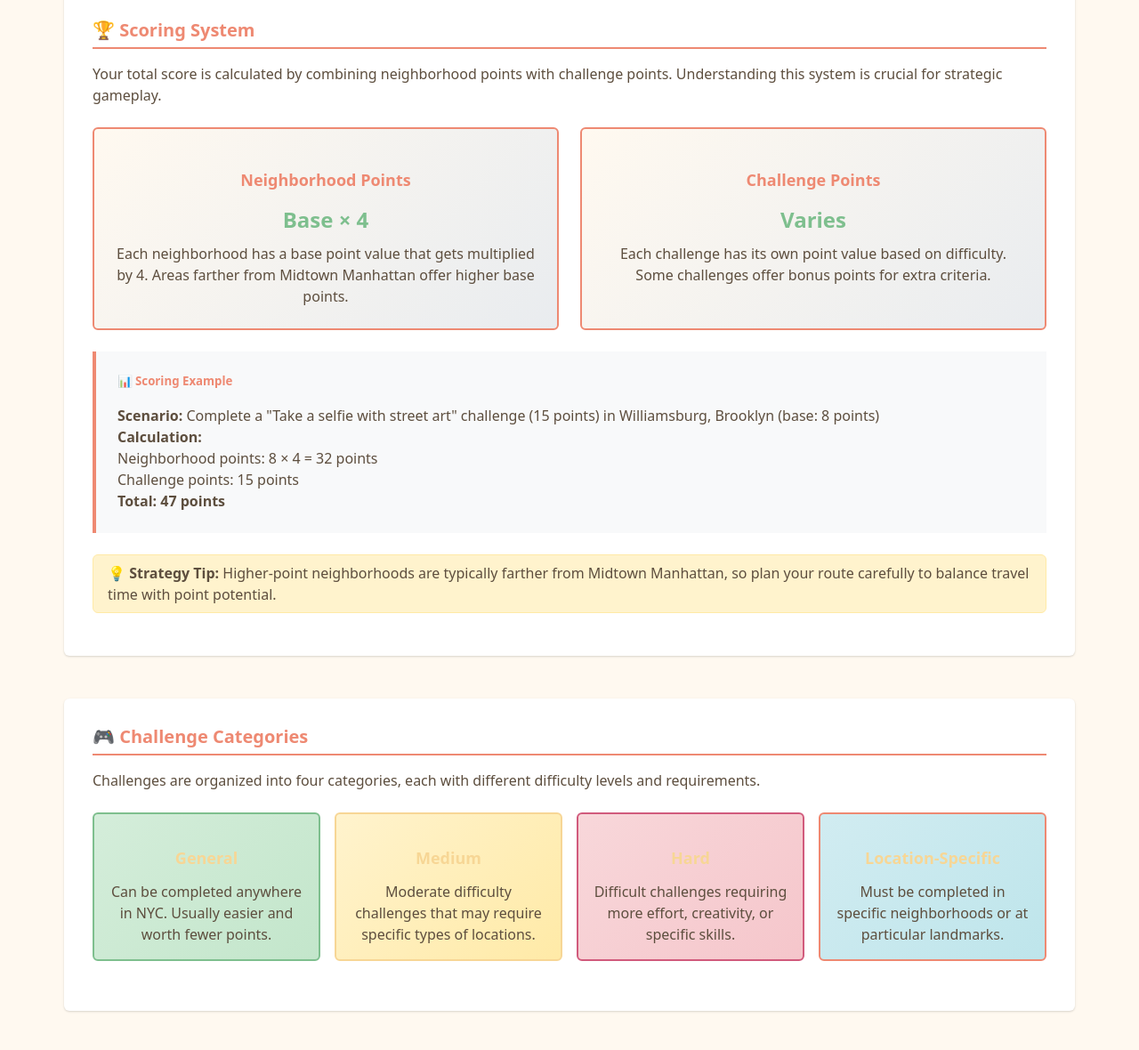
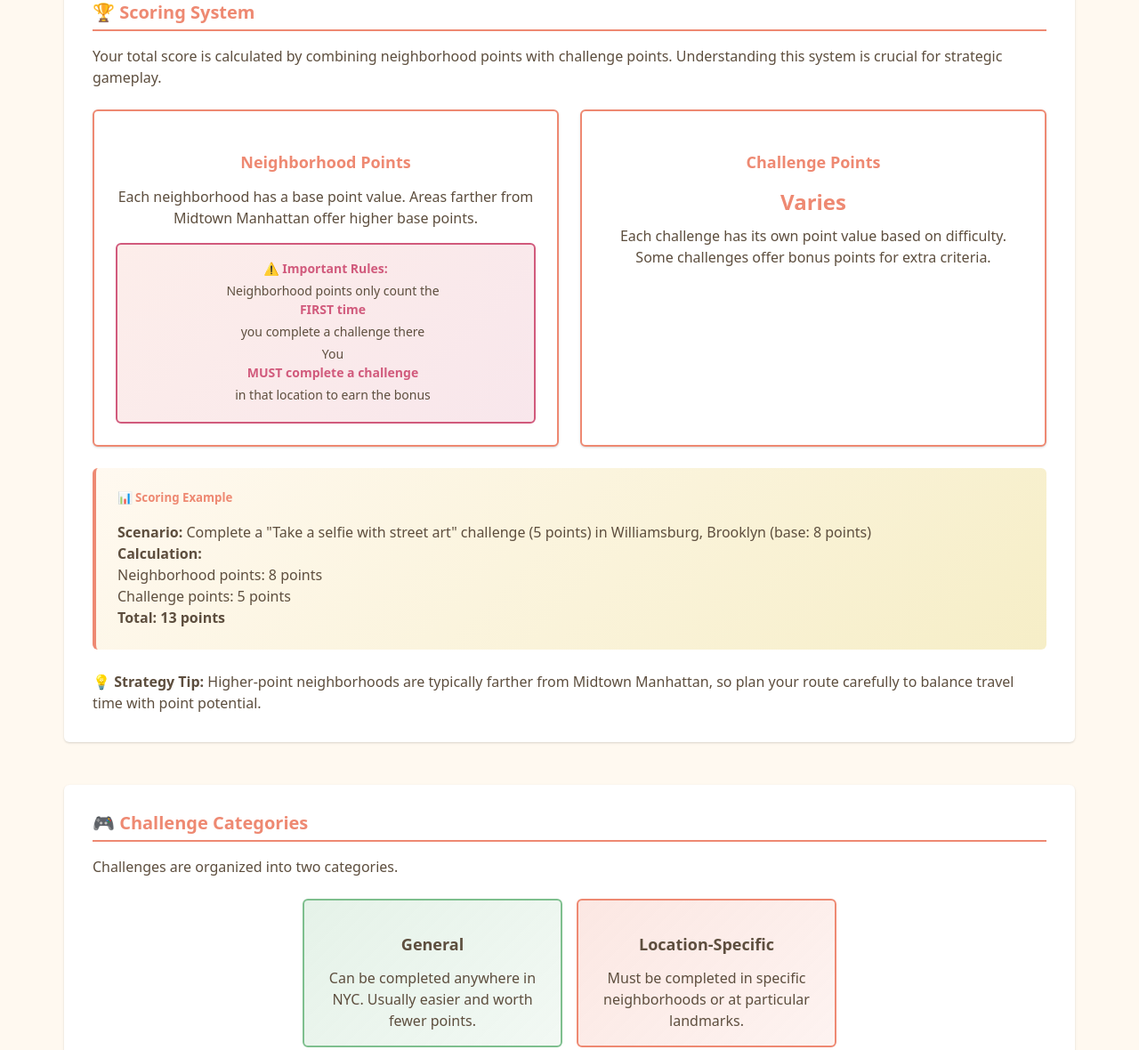
Before and after one commit to lmiller36/JetLagNYC, a plain HTML site: page pages/rules.html in a window 1280 px wide. Shown: the part 1203-2383 px from the top of the page at 89% size. Drawn offline with Linux system fonts and the light colour scheme; a script that the page names is missing.

Commit message:
updated rules and generated markdown

```diff
--- a/css/main.css
+++ b/css/main.css
@@ -1047,3 +1047,36 @@ User Info Styles */
         display: none;
     }
 }
+
+/* Rules Note Box (inside scoring cards) */
+.rules-note {
+    background: linear-gradient(135deg, rgba(238, 137, 114, 0.15), rgba(209, 90, 124, 0.15));
+    border: 2px solid var(--danger-color);
+    border-radius: var(--border-radius);
+    padding: var(--spacing-md);
+    margin-top: var(--spacing-md);
+    font-size: var(--font-size-sm);
+}
+
+.rules-note strong {
+    color: var(--danger-color);
+    display: block;
+    margin-bottom: var(--spacing-xs);
+}
+
+.rules-note ul {
+    margin: var(--spacing-xs) 0 0 var(--spacing-md);
+    padding: 0;
+}
+
+.rules-note li {
+    margin: var(--spacing-xs) 0;
+    line-height: 1.5;
+}
+
+@media (max-width: 768px) {
+    .rules-note {
+        padding: var(--spacing-sm);
+        font-size: 0.8125rem;
+    }
+}
--- a/pages/rules.html
+++ b/pages/rules.html
@@ -11,8 +11,8 @@
     <style>
         /* Rules page specific styles */
         .rules-hero {
-            background: linear-gradient(135deg, var(--warning-color), #e0a800);
-            color: var(--dark-color);
+            background: linear-gradient(135deg, var(--primary-color), var(--secondary-color));
+            color: var(--white);
             padding: var(--spacing-2xl) 0;
             text-align: center;
         }
@@ -28,6 +28,7 @@
             max-width: 600px;
             margin-left: auto;
             margin-right: auto;
+            opacity: 0.95;
         }
 
         .rules-content {
@@ -39,7 +40,7 @@
         }
 
         .rules-card {
-            background-color: var(--white);
+            background-color: var(--card-bg);
             border-radius: var(--border-radius);
             box-shadow: var(--box-shadow);
             padding: var(--spacing-xl);
@@ -55,7 +56,7 @@
         }
 
         .rules-card h4 {
-            color: var(--secondary-color);
+            color: var(--dark-color);
             font-size: var(--font-size-lg);
             margin: var(--spacing-lg) 0 var(--spacing-md) 0;
         }
@@ -67,7 +68,7 @@
 
         .rules-list li {
             padding: var(--spacing-sm) 0;
-            border-bottom: 1px solid #eee;
+            border-bottom: 1px solid var(--accent-warm);
             position: relative;
             padding-left: var(--spacing-xl);
         }
@@ -91,11 +92,12 @@
         }
 
         .scoring-card {
-            background: linear-gradient(135deg, var(--light-color), #e9ecef);
+            background: var(--card-bg);
             border: 2px solid var(--primary-color);
             border-radius: var(--border-radius);
             padding: var(--spacing-lg);
             text-align: center;
+            box-shadow: var(--box-shadow);
         }
 
         .scoring-card h4 {
@@ -103,31 +105,28 @@
             margin-bottom: var(--spacing-md);
         }
 
+        .scoring-card p {
+            color: var(--dark-color);
+        }
+
         .points-display {
             font-size: var(--font-size-2xl);
             font-weight: bold;
-            color: var(--success-color);
+            color: var(--primary-color);
             margin: var(--spacing-sm) 0;
         }
 
         .example-box {
-            background-color: #f8f9fa;
+            background: linear-gradient(135deg, var(--light-color), var(--accent-warm));
             border-left: 4px solid var(--primary-color);
             padding: var(--spacing-lg);
             margin: var(--spacing-lg) 0;
+            border-radius: var(--border-radius);
         }
 
         .example-box h5 {
             color: var(--primary-color);
             margin-bottom: var(--spacing-md);
-        }
-
-        .highlight {
-            background-color: #fff3cd;
-            padding: var(--spacing-sm) var(--spacing-md);
-            border-radius: var(--border-radius);
-            border: 1px solid #ffeaa7;
-            margin: var(--spacing-md) 0;
         }
 
         .challenge-categories {
@@ -138,7 +137,7 @@
         }
 
         .category-card {
-            background-color: var(--white);
+            background-color: var(--card-bg);
             border: 2px solid;
             border-radius: var(--border-radius);
             padding: var(--spacing-md);
@@ -147,33 +146,36 @@
 
         .category-general {
             border-color: var(--success-color);
-            background: linear-gradient(135deg, #d4edda, #c3e6cb);
+            background: linear-gradient(135deg, rgba(126, 191, 142, 0.2), rgba(126, 191, 142, 0.1));
         }
 
         .category-medium {
-            border-color: var(--warning-color);
-            background: linear-gradient(135deg, #fff3cd, #ffeaa7);
+            border-color: var(--secondary-color);
+            background: linear-gradient(135deg, var(--accent-warm), rgba(247, 214, 149, 0.3));
         }
 
         .category-hard {
             border-color: var(--danger-color);
-            background: linear-gradient(135deg, #f8d7da, #f5c6cb);
+            background: linear-gradient(135deg, rgba(209, 90, 124, 0.2), rgba(209, 90, 124, 0.1));
         }
 
         .category-location {
             border-color: var(--primary-color);
-            background: linear-gradient(135deg, #d1ecf1, #bee5eb);
+            background: linear-gradient(135deg, rgba(238, 137, 114, 0.2), rgba(238, 137, 114, 0.1));
         }
 
         .toc {
-            background-color: var(--light-color);
+            background: var(--card-bg);
             border-radius: var(--border-radius);
             padding: var(--spacing-lg);
             margin-bottom: var(--spacing-xl);
+            border: 2px solid var(--primary-color);
+            box-shadow: var(--box-shadow);
         }
 
         .toc h3 {
             margin-bottom: var(--spacing-md);
+            color: var(--primary-color);
         }
 
         .toc ul {
@@ -186,11 +188,13 @@
         }
 
         .toc a {
-            color: var(--primary-color);
+            color: var(--dark-color);
             text-decoration: none;
+            transition: var(--transition);
         }
 
         .toc a:hover {
+            color: var(--primary-color);
             text-decoration: underline;
         }
 
@@ -202,6 +206,9 @@
 
             .challenge-categories {
                 grid-template-columns: repeat(2, 1fr);
+                max-width: 600px;
+                margin-left: auto;
+                margin-right: auto;
             }
 
             .rules-hero h2 {
@@ -211,7 +218,7 @@
 
         @media (min-width: 1024px) {
             .challenge-categories {
-                grid-template-columns: repeat(4, 1fr);
+                grid-template-columns: repeat(2, 1fr);
             }
         }
     </style>
@@ -245,11 +252,11 @@
                 <div class="rules-section" id="game-overview">
                     <div class="rules-card">
                         <h3>🎯 Game Overview</h3>
-                        <p>The NYC Scavenger Hunt is a competitive game inspired by "Jet Lag the Game" where teams race across New York City's five boroughs to complete challenges and earn points. Teams must strategically choose which neighborhoods to visit and which challenges to complete to maximize their score.</p>
+                        <p>The NYC Scavenger Hunt is a competitive game inspired by "Jet Lag the Game" where teams race across New York City to complete challenges and earn points. Teams must strategically choose which neighborhoods to visit and which challenges to complete to maximize their score.</p>
 
                         <h4>Basic Concept</h4>
                         <ul class="rules-list">
-                            <li>Teams compete across Manhattan, Queens, Brooklyn, Bronx, and Staten Island</li>
+                            <li>Teams compete across Manhattan, Queens, and Brooklyn</li>
                             <li>Complete challenges in different neighborhoods to earn points</li>
                             <li>Submit photo evidence of challenge completion</li>
                             <li>Strategic planning is key - some areas offer more points but are harder to reach</li>
@@ -267,8 +274,14 @@
                         <div class="scoring-grid">
                             <div class="scoring-card">
                                 <h4>Neighborhood Points</h4>
-                                <div class="points-display">Base × 4</div>
-                                <p>Each neighborhood has a base point value that gets multiplied by 4. Areas farther from Midtown Manhattan offer higher base points.</p>
+                                <p>Each neighborhood has a base point value. Areas farther from Midtown Manhattan offer higher base points.</p>
+                                <div class="rules-note">
+                                    <strong>⚠️ Important Rules:</strong>
+                                    <ul>
+                                        <li>Neighborhood points only count the <strong>FIRST time</strong> you complete a challenge there</li>
+                                        <li>You <strong>MUST complete a challenge</strong> in that location to earn the bonus</li>
+                                    </ul>
+                                </div>
                             </div>
 
                             <div class="scoring-card">
@@ -280,12 +293,12 @@
 
                         <div class="example-box">
                             <h5>📊 Scoring Example</h5>
-                            <p><strong>Scenario:</strong> Complete a "Take a selfie with street art" challenge (15 points) in Williamsburg, Brooklyn (base: 8 points)</p>
+                            <p><strong>Scenario:</strong> Complete a "Take a selfie with street art" challenge (5 points) in Williamsburg, Brooklyn (base: 8 points)</p>
                             <p><strong>Calculation:</strong></p>
                             <ul>
-                                <li>Neighborhood points: 8 × 4 = 32 points</li>
-                                <li>Challenge points: 15 points</li>
-                                <li><strong>Total: 47 points</strong></li>
+                                <li>Neighborhood points: 8 points</li>
+                                <li>Challenge points: 5 points</li>
+                                <li><strong>Total: 13 points</strong></li>
                             </ul>
                         </div>
 
@@ -299,22 +312,12 @@
                 <div class="rules-section" id="challenge-types">
                     <div class="rules-card">
                         <h3>🎮 Challenge Categories</h3>
-                        <p>Challenges are organized into four categories, each with different difficulty levels and requirements.</p>
+                        <p>Challenges are organized into two categories.</p>
 
                         <div class="challenge-categories">
                             <div class="category-card category-general">
                                 <h4>General</h4>
                                 <p>Can be completed anywhere in NYC. Usually easier and worth fewer points.</p>
-                            </div>
-
-                            <div class="category-card category-medium">
-                                <h4>Medium</h4>
-                                <p>Moderate difficulty challenges that may require specific types of locations.</p>
-                            </div>
-
-                            <div class="category-card category-hard">
-                                <h4>Hard</h4>
-                                <p>Difficult challenges requiring more effort, creativity, or specific skills.</p>
                             </div>
 
                             <div class="category-card category-location">
@@ -380,9 +383,6 @@
                             <p><strong>Total if bonus completed:</strong> 15 points + neighborhood points</p>
                         </div>
 
-                        <div class="highlight">
-                            <strong>💰 Bonus Strategy:</strong> Bonus points can significantly increase your score, but they often require extra time or money. Plan accordingly!
-                        </div>
                     </div>
                 </div>
 
@@ -393,7 +393,7 @@
 
                         <h4>Team Rules</h4>
                         <ul class="rules-list">
-                            <li>Teams can have 2-4 members (check with organizers for specific limits)</li>
+                            <li>Teams will be formed the day of the event</li>
                             <li>All team members must stay together during challenges</li>
                             <li>Teams cannot split up to complete multiple challenges simultaneously</li>
                             <li>Each team gets one submission per challenge</li>
@@ -401,9 +401,8 @@
 
                         <h4>Transportation & Movement</h4>
                         <ul class="rules-list">
-                            <li>Use any legal form of transportation (subway, bus, taxi, walking, etc.)</li>
+                            <li>Use any form of transportation (subway, bus, taxi, walking, etc.)</li>
                             <li>Follow all traffic laws and safety regulations</li>
-                            <li>Respect private property and "No Trespassing" signs</li>
                             <li>Be courteous to NYC residents and businesses</li>
                         </ul>
 
@@ -413,7 +412,6 @@
                             <li>Challenges must be completed in the order you choose</li>
                             <li>No advance preparation or pre-staging allowed</li>
                             <li>All activities must be legal and safe</li>
-                            <li>Respect business hours and private events</li>
                         </ul>
 
                         <h4>Submission Rules</h4>
@@ -449,7 +447,7 @@
                             <li>Have backup challenges ready in case your first choice isn't possible</li>
                         </ul>
 
-                        <div class="highlight">
+                        <div class="example-box">
                             <strong>🏆 Remember:</strong> The goal is to have fun exploring NYC while being competitive. Play fair, be safe, and enjoy the adventure!
                         </div>
                     </div>
```
Also changed, not shown: js/challenges.js (+11 -2 lines), 2 other files.
